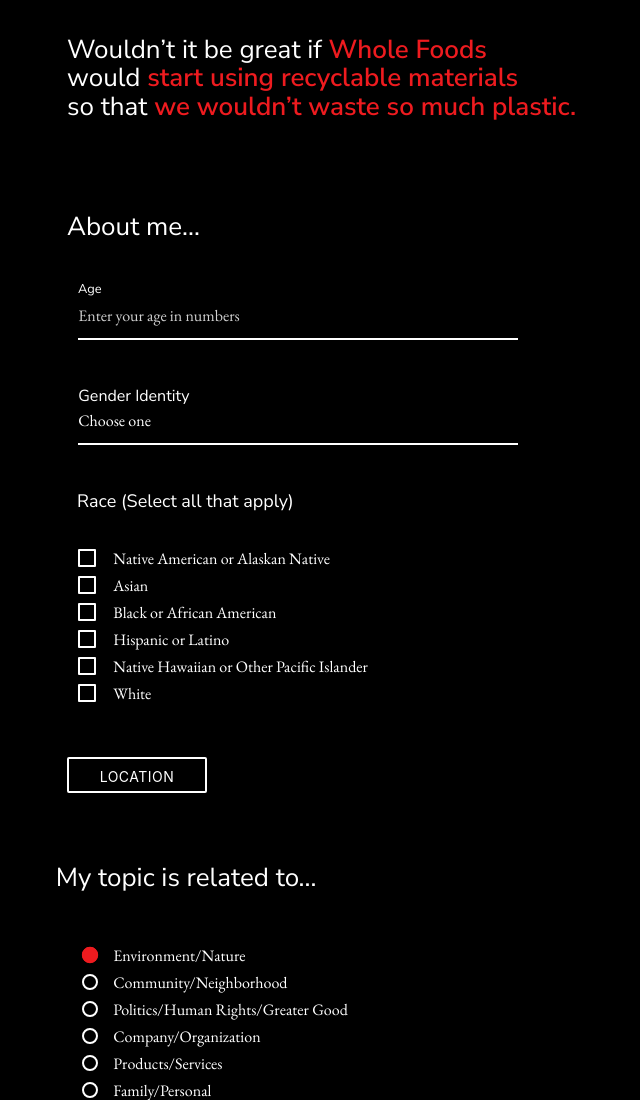
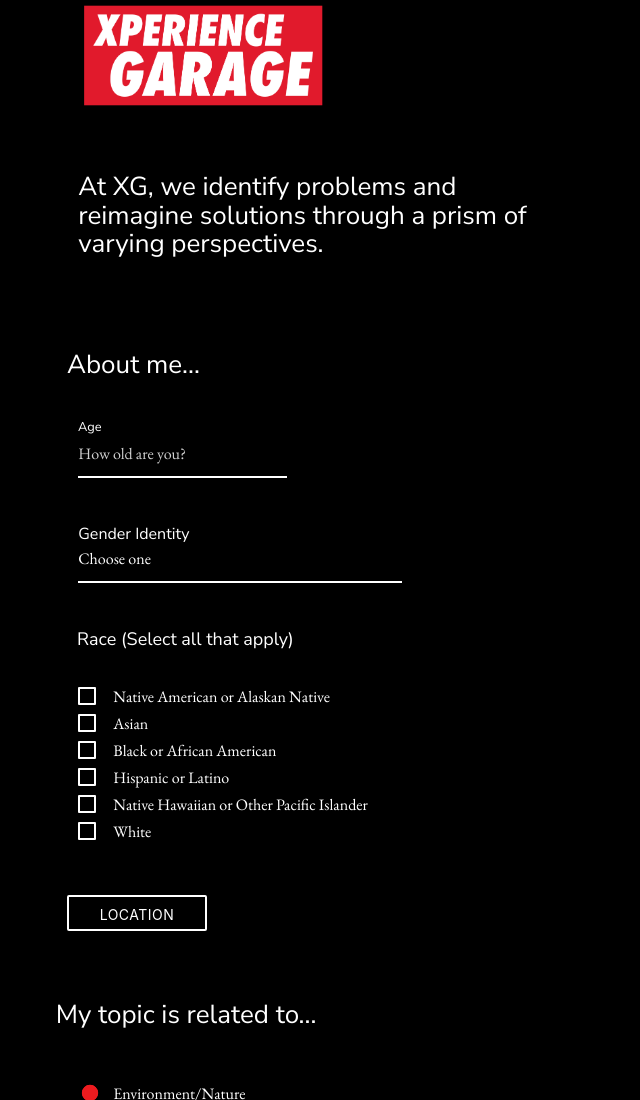
Before and after one commit to mpizarro03/q2_project, a website: page public/index.html in a window 1280 px wide. Shown: the top 1100 px of the page, without its empty margins (157-797 px from the left). Drawn offline with nearby package versions, Linux system fonts and the light colour scheme; a web font is replaced by a local one.

Commit message:
more styling tweaks

```diff
--- a/public/index.html
+++ b/public/index.html
@@ -23,10 +23,15 @@
 
   <body>
     <div class="container">
+      <div class="row">
+        <header class="col l12">
+          <img src="logo3.png" alt="Xperience Garage">
+        </header>
+      </div>
 
       <!--Why you are here-->
       <div class="row">
-        <h2>Wouldn’t it be great if <span class="highlight">Whole Foods</span><br>would<span class="highlight"> start using recyclable materials</span><br>so that<span class="highlight"> we wouldn’t waste so much plastic.</span></h2>
+        <h2 class="col s12 m10 l7">At XG, we identify problems and reimagine solutions through a prism of varying perspectives.</h2>
       </div>
 
       <!--Form-->
@@ -36,13 +41,13 @@
 
             <!--About me section-->
             <h2 class="section">About me...</h2>
-            <div class="input-field col s12 m8 l8">
+            <div class="input-field col s4 m4 l4">
               <label>Age</label>
-              <input id="age" name="age" type="number" max="150" maxlength="3" placeholder="Enter your age in numbers">
+              <input id="age" name="age" type="number" max="150" maxlength="3" placeholder="How old are you?">
             </div>
           </div>
           <div class="row">
-            <div class="input-field col s12 m8 l8">
+            <div class="input-field col s6 m6 l6">
               <select id="gender">
                 <option class="gender" value=""disabled selected>Choose one</option>
                 <option class="gender" value="1">Gender Non Conforming</option>
--- a/public/style.css
+++ b/public/style.css
@@ -2,7 +2,6 @@
 
 @import url("https://use.typekit.net/vpe6yui.css");
 @import url('https://fonts.googleapis.com/css?family=EB+Garamond|Nunito+Sans:400,600');
-
 /* Mains */
 
 body {
@@ -13,13 +12,16 @@
   width: 65%
 }
 
-input{
+input {
   font-family: 'EB Garamond', serif;
   font-size: 18px;
   color: red
 }
 
-
+img {
+  width: 250px;
+  height: auto;
+}
 
 h2 {
   font-family: 'Nunito Sans', sans-serif;
@@ -64,8 +66,7 @@
   color: white
 }
 
-input[type=number]::-webkit-inner-spin-button,
-input[type=number]::-webkit-outer-spin-button {
+input[type=number]::-webkit-inner-spin-button, input[type=number]::-webkit-outer-spin-button {
   -webkit-appearance: none;
   margin: 0;
 }
@@ -82,8 +83,7 @@
   color: white
 }
 
-  [type="radio"]:not(:checked)+span:before,
-  [type="radio"]:not(:checked)+span:after {
+[type="radio"]:not(:checked)+span:before, [type="radio"]:not(:checked)+span:after {
   color: white;
   border-color: white
 }
@@ -98,17 +98,15 @@
   font-size: 16px;
 }
 
-
 /* Checkbox field inputs */
 
-  [type="checkbox"]+span:not(.lever){
+[type="checkbox"]+span:not(.lever) {
   font-family: 'EB Garamond', serif;
   font-size: 16px;
   color: white
 }
 
-  [type="checkbox"]:checked+span:not(.lever):before,
-  [type="checkbox"]:checked+span:not(.lever):before {
+[type="checkbox"]:checked+span:not(.lever):before, [type="checkbox"]:checked+span:not(.lever):before {
   border-right: 2px solid #EE1B1F;
   border-bottom: 2px solid #EE1B1F
 }
@@ -155,3 +153,12 @@
   border-radius: 1px;
   width: 140px
 }
+
+.dropdown-content li>a, .dropdown-content li>span {
+  font-family: 'EB Garamond', serif;
+  font-size: 16px;
+  color: black;
+  display: block;
+  line-height: 20px;
+  padding: 14px 16px;
+}
```
Also changed, not shown: Q2_done_list.md (+0 -1 lines), public/team.html (+1 -1 lines), public/logo1.png (renamed from public/Logo.png), public/logo2.png (added), public/logo3.png (added), public/logo4.png (added), public/logo5.png (added). Lines whose indentation alone changed are shown as unchanged.
